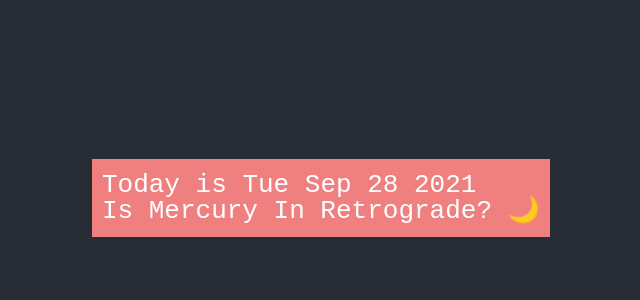
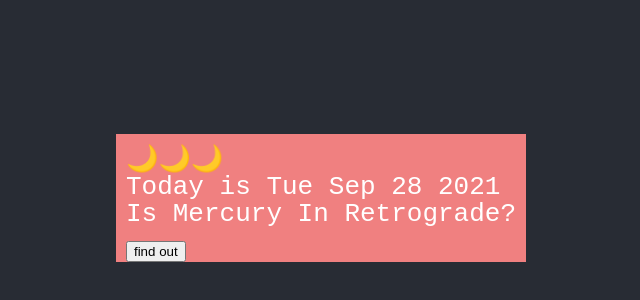
Before and after one commit to jaclynnbarrera/nostalgia-ultra, a React (Create React App) app: page / in a window 1280 px wide. Shown: the part 202-502 px from the top of the page, without its empty margins (319-959 px from the left). Built offline with nearby package versions, Linux system fonts and the light colour scheme; no server answers.

Commit message:
imports useState hook to hold retrograde state

```diff
--- a/src/App.css
+++ b/src/App.css
@@ -15,7 +15,7 @@
 }
 
 .mercury-box {
-  line-height: 1%;
+  line-height: 3%;
   background-color: lightcoral;
   padding-left: 10px;
   padding-right: 10px;
--- a/src/components/Mercury.js
+++ b/src/components/Mercury.js
@@ -1,10 +1,12 @@
 import Draggable from "react-draggable";
-import React, { useEffect } from "react";
+import React, { useEffect, useState } from "react";
 
 export default function Mercury() {
   const date = new Date();
   const today = new Date(date);
+  const [retrograde, setRetrograde] = useState(true);
 
+  //after render
   useEffect(() => {
     fetchMercury();
   });
@@ -12,16 +14,20 @@ export default function Mercury() {
   function fetchMercury() {
     fetch(`https://mercuryretrogradeapi.com?date=${date}`)
       .then((response) => response.json())
-      .then((r) => mercuryMesssage(r.is_retrograde));
+      .then((r) => setRetrograde(r.is_retrograde));
   }
 
-  function mercuryMesssage(value) {}
+  function mercuryMesssage(value) {
+    console.log(value);
+  }
 
   return (
     <Draggable>
       <div className="mercury-box">
+        <p>🌙🌙🌙</p>
         <p>Today is {today.toDateString()}</p>
-        <p>Is Mercury In Retrograde? 🌙</p>
+        <p>Is Mercury In Retrograde?</p>
+        <button>find out</button>
       </div>
     </Draggable>
   );
```
